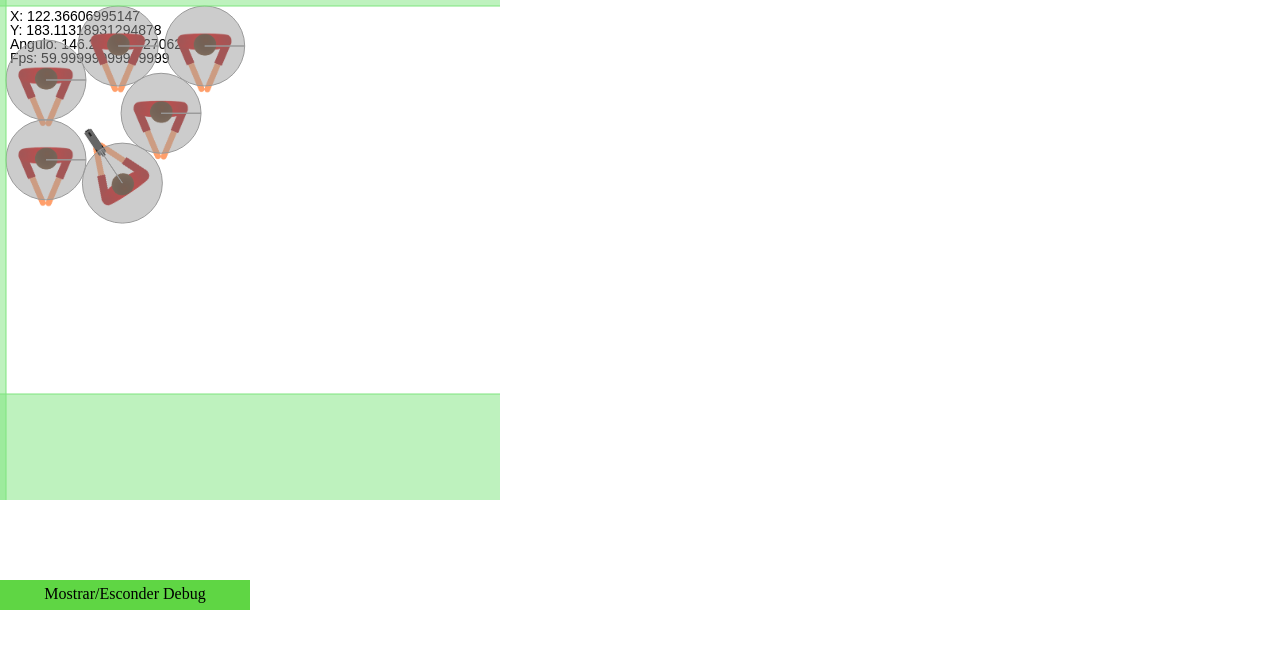
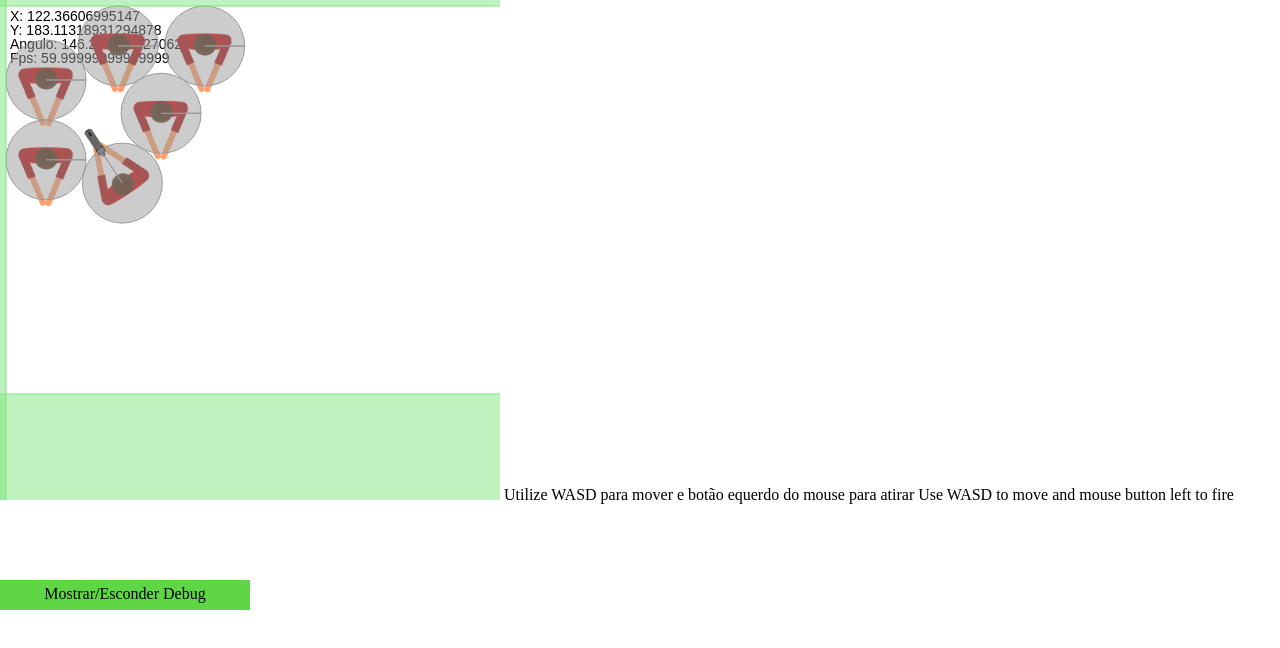
Before and after one commit to angelocavallet/shooter, a plain HTML site: page index.html in a window 1280 px wide. Drawn offline with Linux system fonts and the light colour scheme.

Commit message:
Update index.html

```diff
--- a/index.html
+++ b/index.html
@@ -23,6 +23,8 @@
     <body onLoad="start();">
         <canvas id="canvasShooter" width="500" height="500"></canvas>
         <canvas id="debugCanvas" width="500" height="500"></canvas>
+        Utilize WASD para mover e botão equerdo do mouse para atirar
+        Use WASD to move and mouse button left to fire
         <div id="debug" class="button">Mostrar/Esconder Debug</div>
     </body>
 </html>
```
